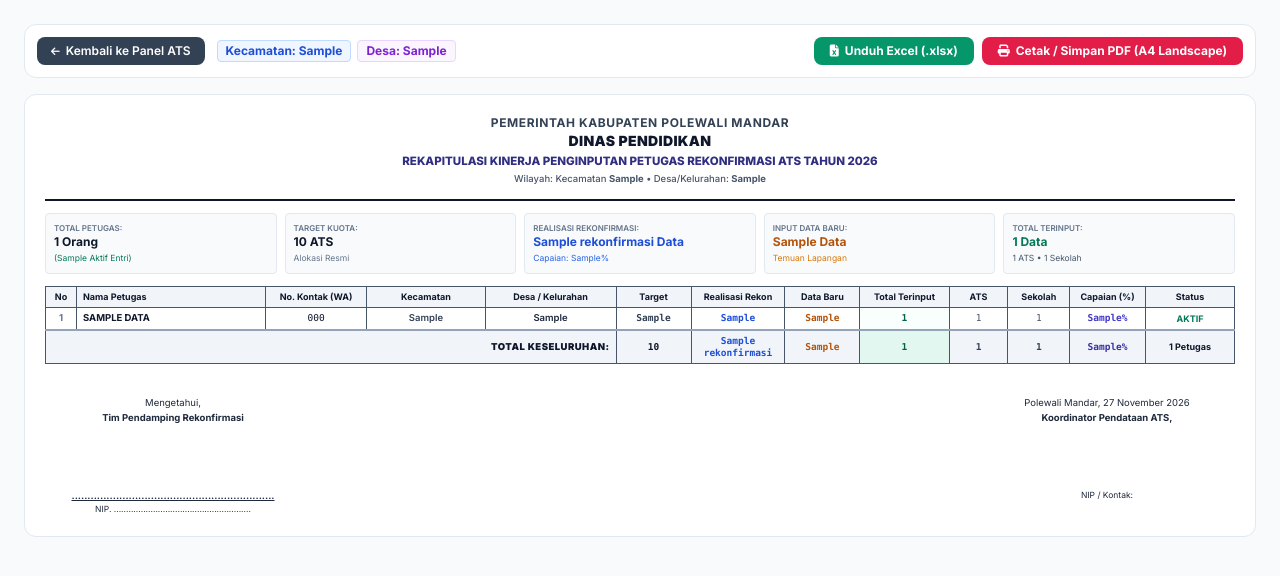
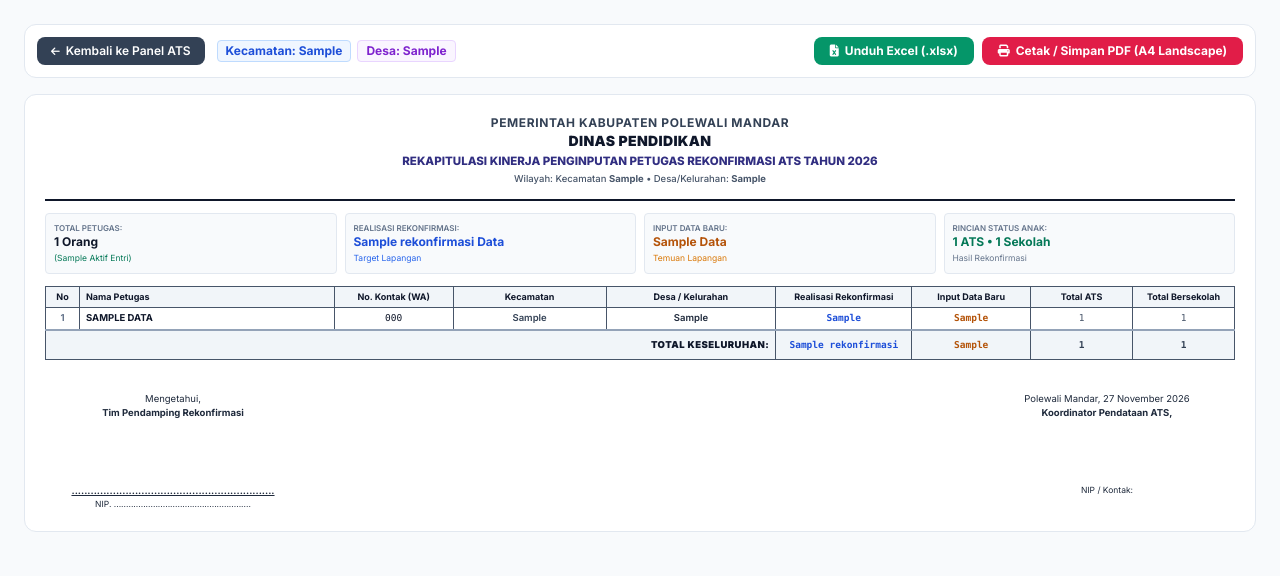
Before and after one commit to 90fathur/ats, a CodeIgniter 4 app: the page made by app/Views/ats/print_kinerja.php in a window 1280 px wide. Shown: the top 576 px of the page. Run offline with PHP 8.4 and a stand-in for CodeIgniter, Linux system fonts and the light colour scheme; the template is opened without the code that fills it: most values are stand-ins (such as "Sample title", 1, 10 or a date in 2020); data that the repository does not hold is empty; some libraries are stand-ins or nearby versions.

Commit message:
refactor: hapus kolom target kuota, total terinput, capaian %, dan status pada export excel & cetak PDF kinerja petugas sesuai permintaan

```diff
--- a/app/Views/ats/print_kinerja.php
+++ b/app/Views/ats/print_kinerja.php
@@ -78,21 +78,16 @@
         </div>
 
         <!-- Info Ringkasan Capaian -->
-        <div class="grid grid-cols-2 sm:grid-cols-5 gap-2 mb-3 text-[9.5px]">
+        <div class="grid grid-cols-2 sm:grid-cols-4 gap-2 mb-3 text-[9.5px]">
             <div class="p-2 bg-slate-50 border border-slate-200 rounded">
                 <span class="text-slate-500 font-semibold block text-[8px] uppercase">Total Petugas:</span>
                 <span class="font-bold text-slate-900 text-xs"><?= esc($summary['total_petugas']) ?> Orang</span>
                 <span class="text-[8.5px] text-emerald-700 block mt-0.5">(<?= esc($summary['petugas_aktif']) ?> Aktif Entri)</span>
             </div>
             <div class="p-2 bg-slate-50 border border-slate-200 rounded">
-                <span class="text-slate-500 font-semibold block text-[8px] uppercase">Target Kuota:</span>
-                <span class="font-bold text-slate-900 text-xs"><?= esc($summary['target_total']) ?> ATS</span>
-                <span class="text-[8.5px] text-slate-500 block mt-0.5">Alokasi Resmi</span>
-            </div>
-            <div class="p-2 bg-slate-50 border border-slate-200 rounded">
                 <span class="text-slate-500 font-semibold block text-[8px] uppercase">Realisasi Rekonfirmasi:</span>
                 <span class="font-bold text-blue-700 text-xs"><?= esc($summary['rekonfirmasi']) ?> Data</span>
-                <span class="text-[8.5px] text-blue-600 block mt-0.5">Capaian: <?= esc($summary['pct_capaian']) ?>%</span>
+                <span class="text-[8.5px] text-blue-600 block mt-0.5">Target Lapangan</span>
             </div>
             <div class="p-2 bg-slate-50 border border-slate-200 rounded">
                 <span class="text-slate-500 font-semibold block text-[8px] uppercase">Input Data Baru:</span>
@@ -100,9 +95,9 @@
                 <span class="text-[8.5px] text-amber-600 block mt-0.5">Temuan Lapangan</span>
             </div>
             <div class="p-2 bg-slate-50 border border-slate-200 rounded">
-                <span class="text-slate-500 font-semibold block text-[8px] uppercase">Total Terinput:</span>
-                <span class="font-bold text-emerald-700 text-xs"><?= esc($summary['total_terinput']) ?> Data</span>
-                <span class="text-[8.5px] text-slate-600 block mt-0.5"><?= esc($summary['total_ats']) ?> ATS &bull; <?= esc($summary['total_sekolah']) ?> Sekolah</span>
+                <span class="text-slate-500 font-semibold block text-[8px] uppercase">Rincian Status Anak:</span>
+                <span class="font-bold text-emerald-700 text-xs"><?= esc($summary['total_ats']) ?> ATS &bull; <?= esc($summary['total_sekolah']) ?> Sekolah</span>
+                <span class="text-[8.5px] text-slate-500 block mt-0.5">Hasil Rekonfirmasi</span>
             </div>
         </div>
 
@@ -112,24 +107,20 @@
                 <thead>
                     <tr>
                         <th class="w-8">No</th>
-                        <th class="text-left w-52">Nama Petugas</th>
+                        <th class="text-left w-60">Nama Petugas</th>
                         <th class="w-28">No. Kontak (WA)</th>
-                        <th class="w-32">Kecamatan</th>
-                        <th class="w-36">Desa / Kelurahan</th>
-                        <th class="w-20">Target</th>
-                        <th class="w-24">Realisasi Rekon</th>
-                        <th class="w-20">Data Baru</th>
-                        <th class="w-24">Total Terinput</th>
-                        <th class="w-16">ATS</th>
-                        <th class="w-16">Sekolah</th>
-                        <th class="w-20">Capaian (%)</th>
-                        <th class="w-24">Status</th>
+                        <th class="w-36">Kecamatan</th>
+                        <th class="w-40">Desa / Kelurahan</th>
+                        <th class="w-32">Realisasi Rekonfirmasi</th>
+                        <th class="w-28">Input Data Baru</th>
+                        <th class="w-24">Total ATS</th>
+                        <th class="w-24">Total Bersekolah</th>
                     </tr>
                 </thead>
                 <tbody>
                     <?php if (empty($data)): ?>
                         <tr>
-                            <td colspan="13" class="text-center py-6 text-slate-400 font-semibold">
+                            <td colspan="9" class="text-center py-6 text-slate-400 font-semibold">
                                 Tidak ada data petugas yang sesuai dengan kriteria filter ini.
                             </td>
                         </tr>
@@ -138,9 +129,6 @@
                         $no = 1;
                         foreach ($data as $p):
                             $bg = $no % 2 === 0 ? 'bg-slate-50/50' : 'bg-white';
-                            $statusBadge = ($p['total_input'] > 0)
-                                ? '<span class="text-emerald-700 font-bold">AKTIF</span>'
-                                : '<span class="text-slate-400">Belum Ada Data</span>';
                         ?>
                         <tr class="<?= $bg ?>">
                             <td class="text-center font-bold text-slate-500"><?= $no++ ?></td>
@@ -148,14 +136,10 @@
                             <td class="font-mono text-center"><?= esc($p['hp']) ?></td>
                             <td class="font-semibold text-slate-700 text-center"><?= esc($p['kecamatan_akses']) ?></td>
                             <td class="font-semibold text-slate-800 text-center"><?= esc($p['desa_akses']) ?></td>
-                            <td class="font-bold text-slate-700 text-center font-mono"><?= esc($p['target_individu']) ?></td>
                             <td class="font-bold text-blue-700 text-center font-mono"><?= esc($p['rekonfirmasi_input']) ?></td>
                             <td class="font-semibold text-amber-700 text-center font-mono"><?= esc($p['data_baru_input']) ?></td>
-                            <td class="font-black text-emerald-800 text-center font-mono bg-emerald-50/30"><?= esc($p['total_input']) ?></td>
                             <td class="text-center font-mono text-slate-600"><?= esc($p['total_ats']) ?></td>
                             <td class="text-center font-mono text-slate-600"><?= esc($p['total_sekolah']) ?></td>
-                            <td class="text-center font-bold text-indigo-700 font-mono"><?= esc($p['pct_individu']) ?>%</td>
-                            <td class="text-center text-[9px]"><?= $statusBadge ?></td>
                         </tr>
                         <?php endforeach; ?>
                     <?php endif; ?>
@@ -163,14 +147,10 @@
                 <tfoot>
                     <tr class="bg-slate-100 font-bold text-slate-900 border-t-2 border-slate-400">
                         <td colspan="5" class="py-2 text-right uppercase tracking-wider font-black">TOTAL KESELURUHAN:</td>
-                        <td class="text-center font-black font-mono"><?= esc($summary['target_total']) ?></td>
                         <td class="text-center font-black text-blue-700 font-mono"><?= esc($summary['rekonfirmasi']) ?></td>
                         <td class="text-center font-black text-amber-700 font-mono"><?= esc($summary['data_baru']) ?></td>
-                        <td class="text-center font-black text-emerald-800 font-mono bg-emerald-100/50"><?= esc($summary['total_terinput']) ?></td>
                         <td class="text-center font-mono text-slate-700"><?= esc($summary['total_ats']) ?></td>
                         <td class="text-center font-mono text-slate-700"><?= esc($summary['total_sekolah']) ?></td>
-                        <td class="text-center font-black text-indigo-800 font-mono"><?= esc($summary['pct_capaian']) ?>%</td>
-                        <td class="text-center text-[9px]"><?= esc($summary['total_petugas']) ?> Petugas</td>
                     </tr>
                 </tfoot>
             </table>
```
Also changed, not shown: app/Controllers/Ats.php (+26 -47 lines).
